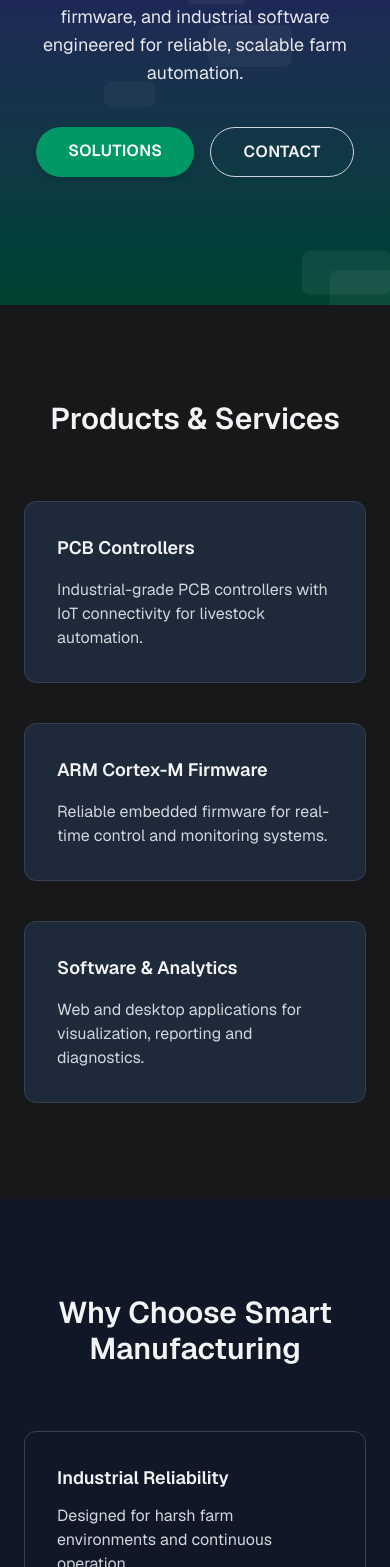
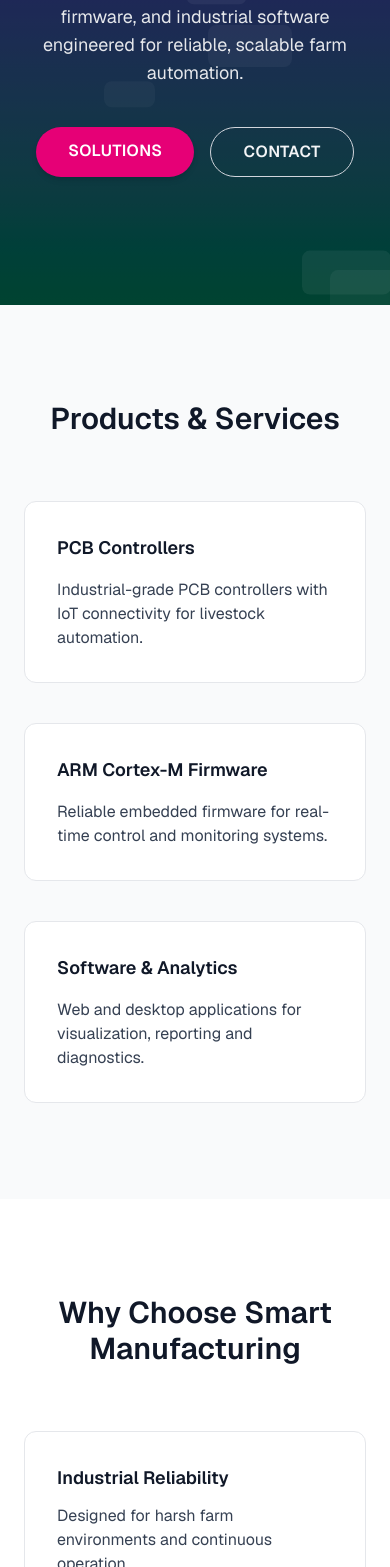
Before and after one commit to Bm8725/agrocontroll.com, a Next.js app: page / in a window 390 px wide. Shown: the part 433-2000 px from the top of the page. Built offline with nearby package versions, Linux system fonts and the light colour scheme.

Commit message:
Update navbar: corporate style, smooth submenu, responsive

```diff
--- a/src/app/page.js
+++ b/src/app/page.js
@@ -80,7 +80,7 @@ export default function Home() {
         >
           {/* Brand badge */}
           <div className="mx-auto mb-6 w-16 h-16 rounded-full bg-gradient-to-br from-blue-600 to-indigo-600 flex items-center justify-center shadow-lg">
-            <span className="text-white font-bold text-lg">SM</span>
+            <span className="text-white font-bold text-lg">AG</span>
           </div>
           <motion.h1
             initial={{ y: 20, opacity: 0 }}
@@ -109,7 +109,7 @@ export default function Home() {
           >
             <a
               href="#products"
-              className="px-8 py-3 rounded-full bg-emerald-600 text-white font-semibold uppercase tracking-wide hover:bg-emerald-500 transition shadow-md hover:shadow-lg"
+              className="px-8 py-3 rounded-full bg-pink-600 text-white font-semibold uppercase tracking-wide hover:bg-pink-800 transition shadow-md hover:shadow-lg"
             >
               Solutions
             </a>
@@ -124,7 +124,7 @@ export default function Home() {
       </section>
 
      {/* PRODUCTS */}
-      <section id="products" className="py-24 px-6 bg-zinc-900 text-gray-100">
+<section id="products" className="py-24 px-6 bg-gray-50 text-gray-900">
   <motion.h2
     initial={{ opacity: 0, y: 20 }}
     whileInView={{ opacity: 1, y: 0 }}
@@ -142,17 +142,17 @@ export default function Home() {
         whileInView={{ y: 0, opacity: 1 }}
         viewport={{ once: true }}
         transition={{ delay: idx * 0.2, duration: 0.6 }}
-              className="p-8 bg-gray-800 border border-gray-700 rounded-xl hover:shadow-xl transition hover:scale-105"
+        className="p-8 bg-white border border-gray-200 rounded-xl hover:shadow-lg transition hover:scale-105"
       >
-              <h3 className="text-lg font-semibold mb-4">{item.title}</h3>
-              <p className="text-gray-300">{item.desc}</p>
+        <h3 className="text-lg font-semibold mb-4 text-gray-900">{item.title}</h3>
+        <p className="text-gray-700">{item.desc}</p>
       </motion.div>
     ))}
   </div>
 </section>
 
 {/* FEATURES */}
-      <section id="features" className="py-24 px-6 bg-gray-900 text-gray-100">
+<section id="features" className="py-24 px-6 bg-white text-gray-900">
   <motion.h2
     initial={{ opacity: 0, y: 20 }}
     whileInView={{ opacity: 1, y: 0 }}
@@ -170,10 +170,10 @@ export default function Home() {
         whileInView={{ y: 0, opacity: 1 }}
         viewport={{ once: true }}
         transition={{ delay: idx * 0.2, duration: 0.6 }}
-              className="p-8 border border-gray-700 rounded-xl hover:shadow-lg transition hover:scale-105"
+        className="p-8 border border-gray-200 rounded-xl hover:shadow-lg transition hover:scale-105"
       >
-              <h4 className="text-lg font-semibold mb-3">{item.title}</h4>
-              <p className="text-gray-300">{item.desc}</p>
+        <h4 className="text-lg font-semibold mb-3 text-gray-900">{item.title}</h4>
+        <p className="text-gray-700">{item.desc}</p>
       </motion.div>
     ))}
   </div>
```
Lines whose indentation alone changed are shown as unchanged.
